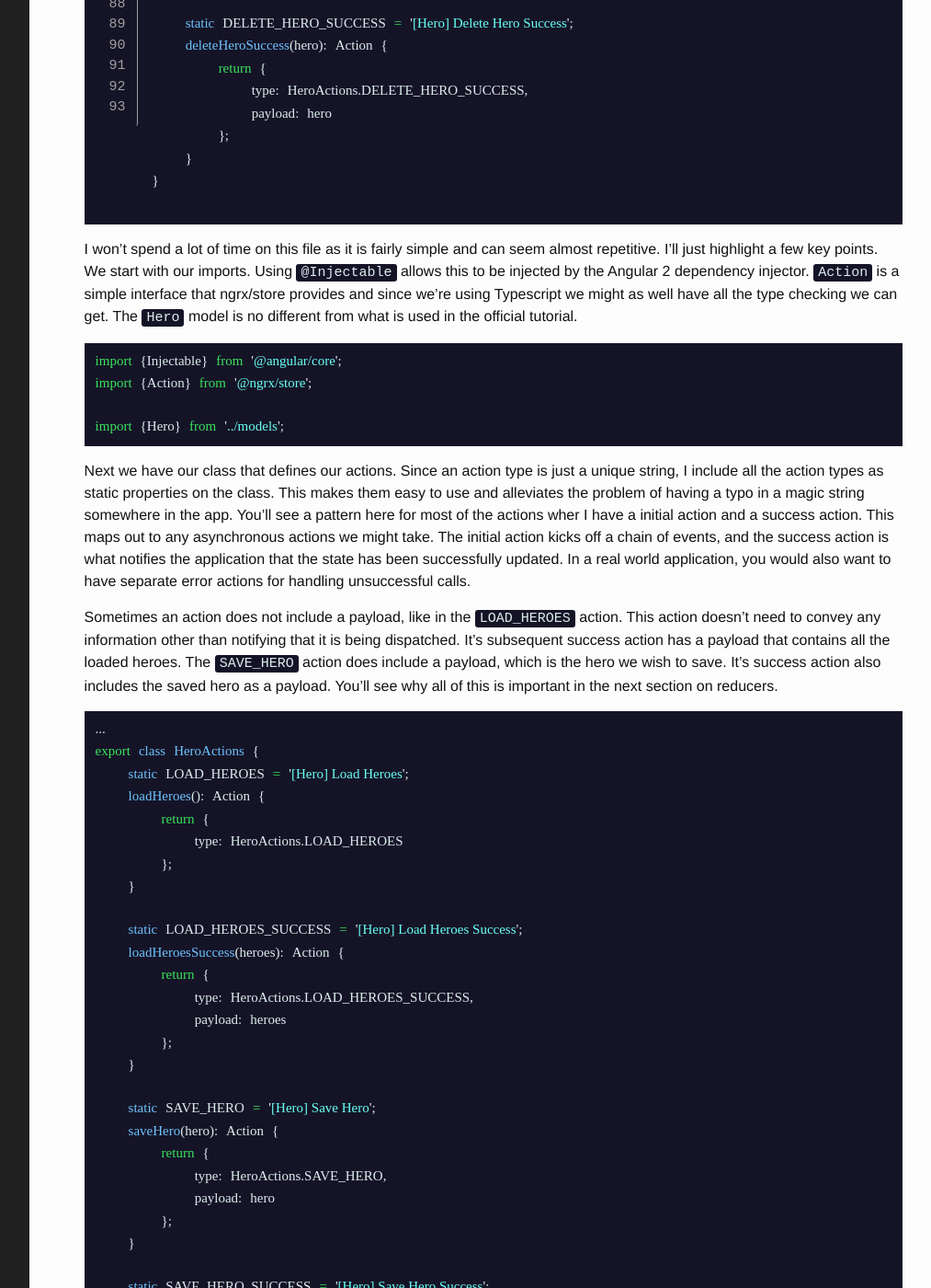
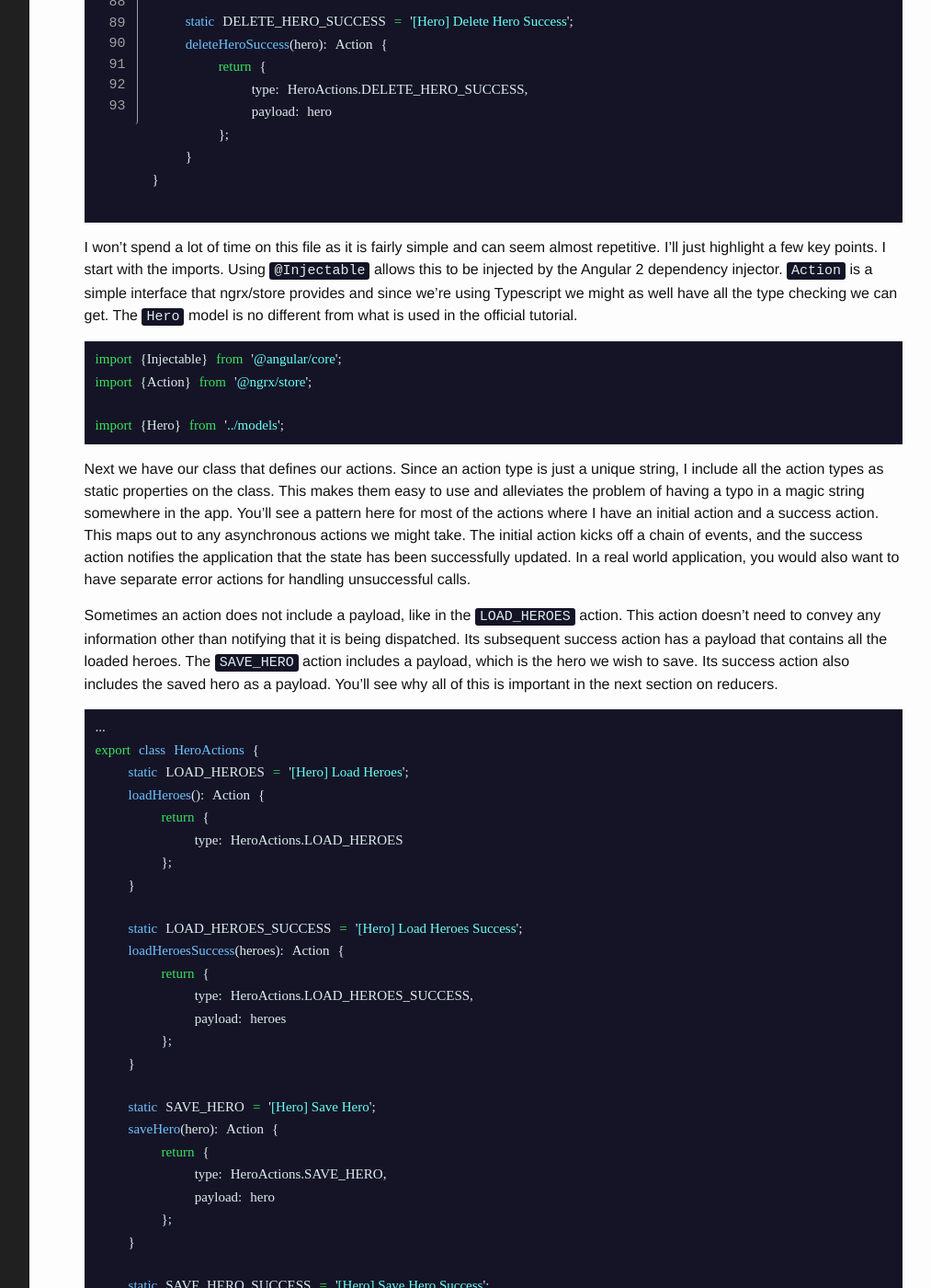
Before and after one commit to bodiddlie/bodiddlie.github.io, a Jekyll site: the page built from _posts/2016-06-21-ng-2-toh-with-ngrx-suite.md, in a window 1280 px wide and 1400 px high, scrolled down 3412 px. Shown: the whole window at 92% size, without its empty margins (238-1251 px from the left). Built offline with Jekyll 4.4.1, drawn with Linux system fonts in a browser that asks for light colours; nearby versions of some CDN libraries; comment, search, counter and statistics services are not loaded; some of the changed text lies outside the part shown.

Commit message:
a few edits

```diff
--- a/_posts/2016-06-21-ng-2-toh-with-ngrx-suite.md
+++ b/_posts/2016-06-21-ng-2-toh-with-ngrx-suite.md
@@ -161,7 +161,7 @@
 {% endhighlight %}
 
 I won't spend a lot of time on this file as it is fairly simple and can seem almost repetitive. I'll just
-highlight a few key points. We start with our imports. Using `@Injectable` allows this to be injected by
+highlight a few key points. I start with the imports. Using `@Injectable` allows this to be injected by
 the Angular 2 dependency injector. `Action` is a simple interface that ngrx/store provides and since we're
 using Typescript we might as well have all the type checking we can get. The `Hero` model is no different
 from what is used in the official tutorial.
@@ -176,15 +176,15 @@
 Next we have our class that defines our actions. Since an action type is just a unique string, I include all
 the action types as static properties on the class. This makes them easy to use and alleviates the problem
 of having a typo in a magic string somewhere in the app. You'll see a pattern here for most of the actions
-wher I have a initial action and a success action. This maps out to any asynchronous actions we might take.
-The initial action kicks off a chain of events, and the success action is what notifies the application
+where I have an initial action and a success action. This maps out to any asynchronous actions we might take.
+The initial action kicks off a chain of events, and the success action notifies the application
 that the state has been successfully updated. In a real world application, you would also want to have
 separate error actions for handling unsuccessful calls.
 
 Sometimes an action does not include a payload, like in the `LOAD_HEROES` action. This action doesn't need
-to convey any information other than notifying that it is being dispatched. It's subsequent success action
-has a payload that contains all the loaded heroes. The `SAVE_HERO` action does include a payload, which is the
-hero we wish to save. It's success action also includes the saved hero as a payload. You'll see why all of
+to convey any information other than notifying that it is being dispatched. Its subsequent success action
+has a payload that contains all the loaded heroes. The `SAVE_HERO` action includes a payload, which is the
+hero we wish to save. Its success action also includes the saved hero as a payload. You'll see why all of
 this is important in the next section on reducers.
 
 {%highlight javascript %}
@@ -252,8 +252,8 @@
 For me, this was one of the concepts that I had a hard time wrapping my head around. Not how the functions work,
 but in how they are actually consumed and mapped out to the rest of the application.
 
-The concept of a reducer is very simple. It's a pure function (meaning that it produces no side effects), that
-given a state, and an action, will return a new state, based on it's inputs. That textbook definition is all
+The concept of a reducer is very simple. It's a pure function, meaning that it produces no side effects, that
+given a state, and an action, will return a new state. That textbook definition is all
 well and good, but what does it mean to us in practice?
 
 In ngrx/store, each reducer function is used to represent some branch of our application state. Let's look
@@ -375,7 +375,7 @@
 }
 {% endhighlight %}
 
-Earlier I said that only the relevant state gets passed to a reducer. It does however, get sent every single
+Earlier I said that only the relevant state is passed to a reducer. It also is sent every single
 action that is dispatched to the store. This makes sense, but could easily be forgotten as often the actions
 and state map neatly together (although not always). Since a reducer needs to always return a valid state,
 if we get an action we don't care about (or is invalid), we just return the state we were given.
```
Also changed, not shown: other parts of _posts/2016-06-21-ng-2-toh-with-ngrx-suite.md (+9 -9 lines).
